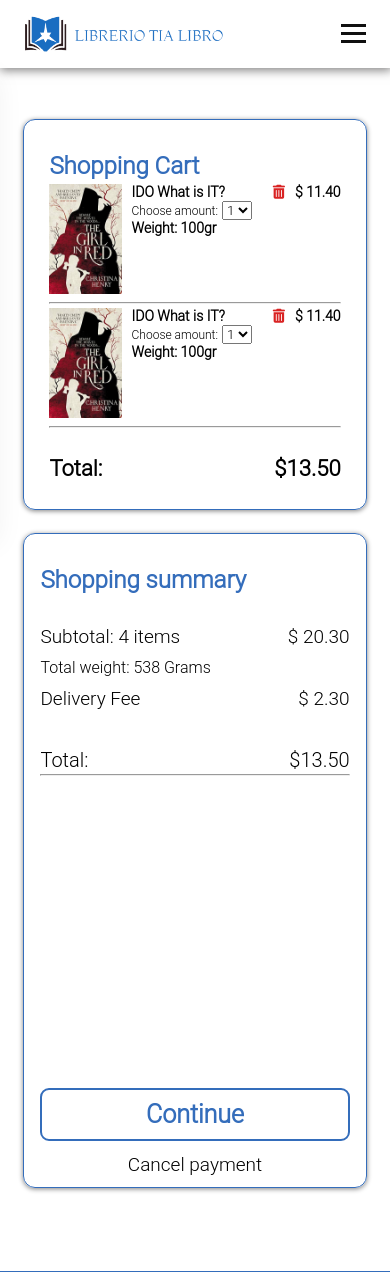
After one commit to Team-A4-1/idoSite, a PHP site: page /public/views/shopcart.php in a window 390 px wide. The commit adds this page. Shown: the top 1272 px of the page. Run offline with PHP 8.4, Linux system fonts and the light colour scheme; some libraries are stand-ins or nearby versions.

Commit message:
Shopping cart front end klaar en responsive

```diff
--- a/index.php
+++ b/index.php
@@ -12,6 +12,7 @@ $router->addRoutes(array(
 	array('GET', '/info', function() {require __DIR__ . '/public/views/info.php';}),
 	array('GET', '/about', function() {require __DIR__ . '/public/views/about.php';}),
 	array('GET', '/payment', function() {require __DIR__ . '/public/views/payment.php';}),
+	array('GET', '/shoppingcart', function() {require __DIR__ . '/public/views/shopcart.php';}),
 	array('GET', '/contact', function() {require __DIR__ . '/public/views/contact.php';}),
 	array('GET', '/product/[i:id]/', function($id) {require __DIR__ . '/public/views/productdetails.php';})));
 
--- a/public/css/payment.css
+++ b/public/css/payment.css
@@ -23,6 +23,7 @@
     border: 1px solid #346dbb;
     padding: 8px 25px;
     border-radius: 12px;
+    box-shadow: 0px 1px 5px gray;
 }
 .payment__title{
     padding: 30px 0;
@@ -141,6 +142,7 @@ margin: 0 auto;
     border: 1px solid #346dbb;
     padding: 0 56px;
     border-radius: 12px;
+    box-shadow: 0px 1px 5px gray;
 }
 .order__title {
     color: #346dbb;
--- /dev/null
+++ b/public/css/shopcart.css
@@ -0,0 +1,191 @@
+.wrapper{
+
+}
+.main{
+    max-width: 88%;
+    margin: 0 auto;
+}
+.main-content{
+    display: flex;
+    flex-wrap: wrap;
+    padding: 51px 0;
+}
+.cart{
+flex: 1 1 60%;
+}
+.cart__content{
+    border: 1px solid #346dbb;
+    padding: 0 56px;
+    border-radius: 12px;
+    box-shadow: 0px 1px 5px gray;
+}
+.cart__list {
+    display: flex;
+    padding: 4px 0px;
+}
+.cart__title{
+    color: #346dbb;
+    padding-top: 32px;
+}
+img.cart__img {
+    height: 154px;
+    width: auto;
+}
+.cart__list .cart__left {
+    flex: 0 1 0%;
+}
+.cart__center {
+    flex: 1 1 27%;
+    padding-left: 10px;
+}
+.cart__list p {
+    font-size: 20px; color: #000;
+}
+.cart__total {
+    display: flex;
+    padding: 28px 0;
+}
+.cart__total h2{
+    font-size: 29px;
+    font-weight: 600;
+}
+.cart__left {
+    flex: 1 1 50%;
+}
+label {
+    font-size: 20px !important;
+}
+i.fas.fa-trash-alt {
+    color: #D92323;
+    padding: 0 10px;
+}
+
+
+
+.summary{
+    flex: 1 1 40%;
+    padding-left: 80px;
+}
+.summary__content{
+    border: 1px solid #346dbb;
+    padding: 0 56px;
+    border-radius: 12px;
+    box-shadow: 0px 1px 5px gray;
+}
+.summary__title{
+    color: #346dbb;
+    padding-top: 32px;
+    padding-bottom: 21px;
+}
+.summary__list{
+    display: flex;
+    justify-content: space-between;
+    padding: 10px 0;
+}
+.summary__list{
+   font-size: 19px;
+}
+.summary__left{
+
+}
+.summary__right{
+
+}
+.summary__total {
+    display: flex;
+    padding: 2px 0;
+}
+.summary__total h2{
+    font-size: 20px;
+    font-weight: 400;
+    padding-top: 26px;
+}
+.summary__left {
+    flex: 1 1 50%;
+}
+
+.summary__bottom{
+    text-align: center;
+    padding-top: 300px;
+}
+.summary__bottom p{
+    font-size: 19px;
+    padding-bottom: 11px;
+}
+button.summary__btn {
+    font-size: 25px;
+    font-weight: 700;
+    padding: 10px 20px;
+    background: white;
+    border: 2px solid #346dbb;
+    border-radius: 9px;
+    width: 100%;
+    color: #346dbb;
+    margin: 12px 0px;
+}
+
+
+
+
+
+
+@media (max-width: 767px) {
+    .summary {
+        flex: 1 1 100%;
+        padding-left: 0px;
+        padding-top: 23px;
+    }
+    .summary__content {
+        padding: 0 16px;
+    }
+
+    .cart__content {
+        border: 1px solid #346dbb;
+        padding: 0px 25px;
+        border-radius: 12px;
+        box-shadow: 0px 1px 5px grey;
+    }
+    img.cart__img {
+        height: 110px;
+        width: auto;
+    }
+    .cart__list p {
+        font-size: 14px;
+        color: #000;
+        font-weight: 700;
+    }
+    label {
+        font-size: 12px !important;
+    }
+    .cart__total h2 {
+        font-size: 22px;
+        font-weight: 600;
+    }
+
+}
+
+/* // Medium devices (tablets, 768px and up) */
+@media only screen and (min-width: 767px) and (max-width: 768px) {
+    .summary {
+        flex: 1 1 100%;
+        padding-left: 0px;
+        padding-top: 23px;
+    }
+}
+
+/* // Large devices (desktops, 992px and up) */
+@media only screen and (min-width: 769px) and (max-width: 1024px) {
+    .summary {
+        flex: 1 1 40%;
+        padding-left: 7px;
+    }
+}
+
+/* // X-Large devices (large desktops, 1200px and up) */
+@media only screen and (min-width:1025px) and (max-width: 1440px) {
+
+
+}
+
+/* // XX-Large devices (larger desktops, 1400px and up) */
+@media (max-width: 2560px) {}
--- /dev/null
+++ b/public/views/shopcart.php
@@ -0,0 +1,133 @@
+<!DOCTYPE html>
+<html lang="en">
+
+<head>
+    <meta charset="UTF-8">
+    <meta http-equiv="X-UA-Compatible" content="IE=edge">
+    <meta name="viewport" content="width=device-width, initial-scale=1.0">
+    <meta name="Author" content="Blen Michil">
+    <link rel="stylesheet" href="public/css/shopcart.css">
+    <link rel="stylesheet" href="https://cdnjs.cloudflare.com/ajax/libs/font-awesome/4.7.0/css/font-awesome.min.css">
+    <title>Shoppingcart</title>
+</head>
+
+
+<body>
+    <?php require_once('header-footer/header.php');?>
+
+
+    <div class="wrapper">
+
+
+        <div class="main">
+            <div class="main-content">
+
+                <section class="cart">
+                    <form class="cart__content">
+                        <h2 class="cart__title">Shopping Cart</h2>
+
+                        <div class="cart__list">
+                            <div class="cart__left">
+                                <img class="cart__img" src="/public/assets/cover.jpg" alt="Book-cover">
+                            </div>
+                            <div class="cart__center">
+                                <p>IDO What is IT?</p>
+
+                                <label for="cars">Choose amount:</label>
+                                <select name="amount" id="amount">
+                                    <option value="volvo">1</option>
+                                    <option value="saab">2</option>
+                                    <option value="opel">3</option>
+                                    <option value="audi">4</option>
+                                </select>
+                                <p>Weight: 100gr</p>
+                            </div>
+                            <div class="cart__right">
+                                <p><i class="fas fa-trash-alt"></i>$ 11.40</p>
+                            </div>
+                        </div>
+                        <hr>
+                        <div class="cart__list">
+                            <div class="cart__left">
+                                <img class="cart__img" src="/public/assets/cover.jpg" alt="Book-cover">
+                            </div>
+                            <div class="cart__center">
+                                <p>IDO What is IT?</p>
+
+                                <label for="cars">Choose amount:</label>
+                                <select name="amount" id="amount">
+                                    <option value="volvo">1</option>
+                                    <option value="saab">2</option>
+                                    <option value="opel">3</option>
+                                    <option value="audi">4</option>
+                                </select>
+                                <p>Weight: 100gr</p>
+                            </div>
+                            <div class="cart__right">
+                                <p><i class="fas fa-trash-alt"></i>$ 11.40</p>
+                            </div>
+                        </div>
+                        <hr>
+
+                        <div class="cart__total">
+                            <div class="cart__left">
+                                <h2>Total:</h2>
+                            </div>
+                            <div class="cart__right">
+                                <h2>$13.50</h2>
+                            </div>
+                        </div>
+
+                    </form>
+                </section>
+
+
+                <section class="summary">
+                    <div class="summary__width">
+                    <div class="summary__content">
+                        <h2 class="summary__title">Shopping summary</h2>
+                        <div class="summary__list">
+                            <div class="summary__left">Subtotal: 4 items</div>
+                            <div class="summary__right">$ 20.30</div>
+                        </div>
+
+                        <p class="summary_weight">Total weight: 538 Grams</p>
+
+                        <div class="summary__list">
+                            <div class="summary__left">Delivery Fee</div>
+                            <div class="summary__right">$ 2.30</div>
+                        </div>
+
+                        <div class="summary__total">
+                            <div class="summary__left">
+                                <h2>Total:</h2>
+                            </div>
+                            <div class="summary__right">
+                                <h2>$13.50</h2>
+                            </div>
+                        </div>
+                        <hr>
+
+                        <div class="summary__bottom">
+                            <button class="summary__btn" type="submit">Continue</button>
+                            <p>Cancel payment</p>
+                        </div>
+
+                    </div>
+                    </div>
+                </section>
+
+
+
+            </div>
+            <div>
+
+
+            </div>
+
+
+            <?php require_once('header-footer/footer.php');?>
+</body>
+
+
+</html>
```
